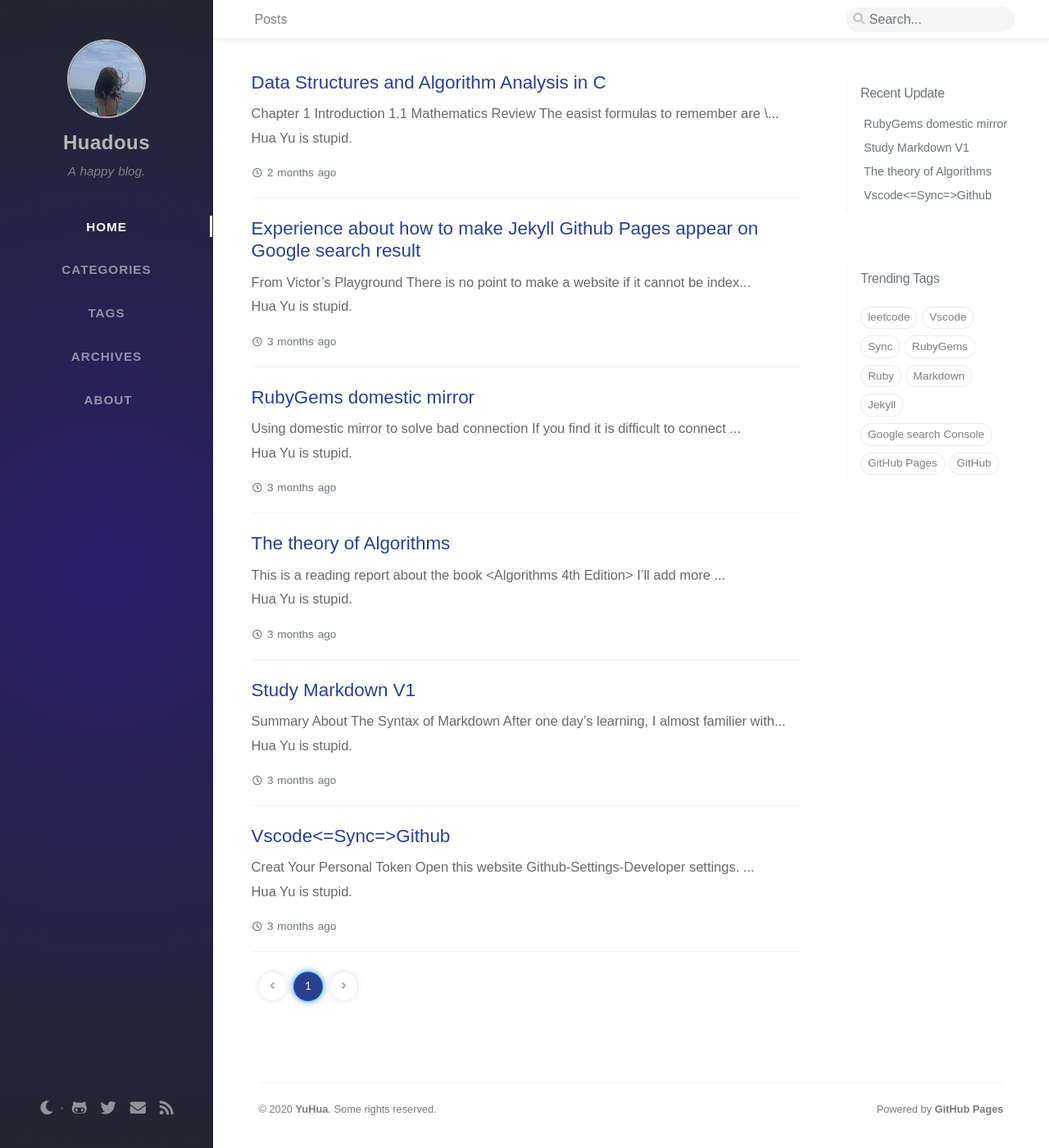
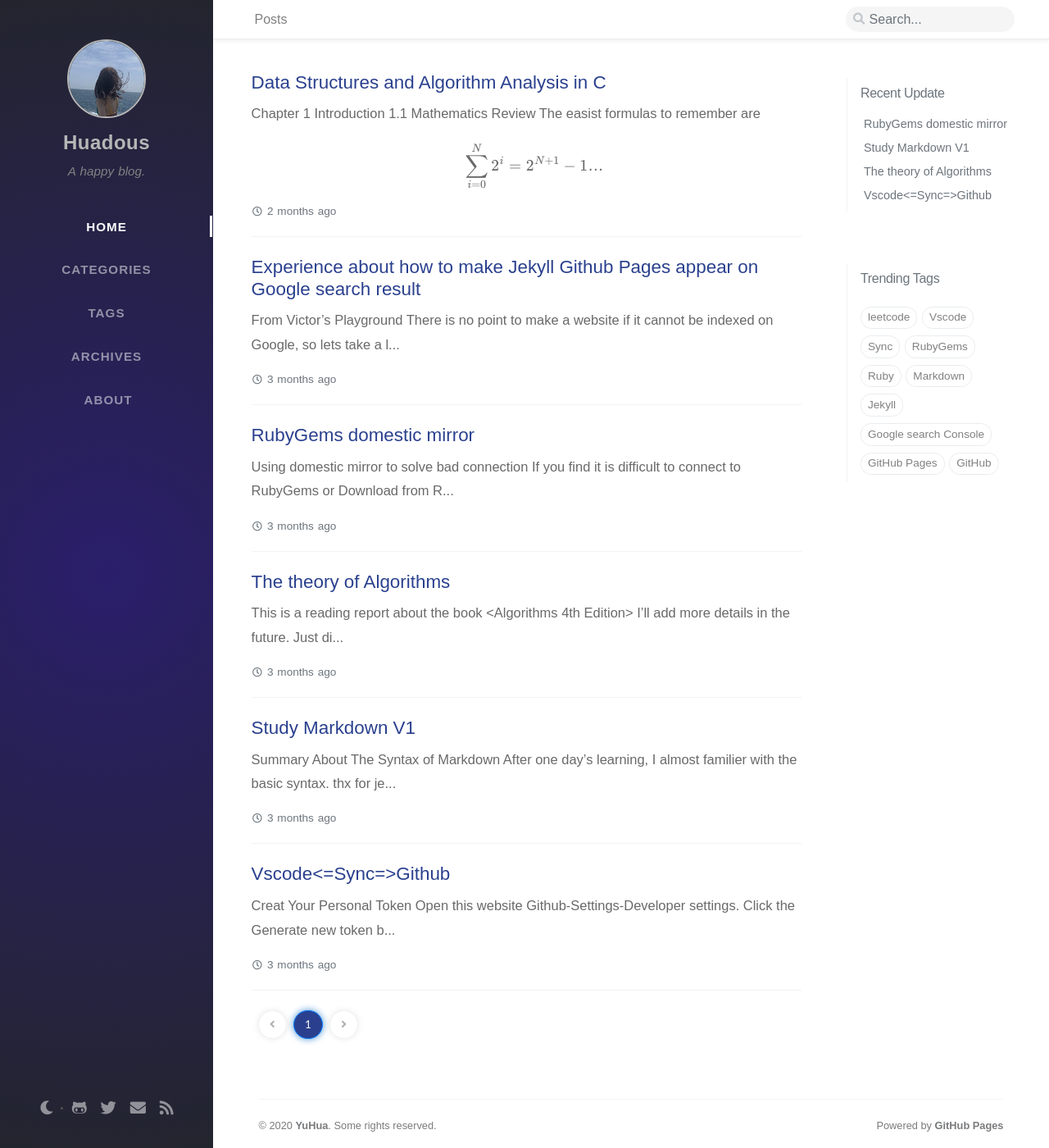
Before and after one commit to Huadous/huadous.github.io, a Jekyll site: the page built from index.html, in a window 1280 px wide and 1400 px high. Shown: the whole window at 82% size. Built offline with Jekyll 4.4.1, drawn with Linux system fonts in a browser that asks for light colours; nearby versions of some CDN libraries; some web fonts are replaced; formulas are drawn with MathJax 3; the list of posts is cut into pages by our own code; comment, search, counter and statistics services are not loaded.

Commit message:
Update home.html

```diff
--- a/_layouts/home.html
+++ b/_layouts/home.html
@@ -15,10 +15,7 @@ layout: page
     </h1>
     <div class="post-content">
       <p>
-      {{ post.content | strip_html | truncate: 90 }}
-      </p>
-      <p>
-        Hua Yu is stupid.
+      {{ post.content | strip_html | truncate: 120 }}
       </p>
     </div>
 
```
